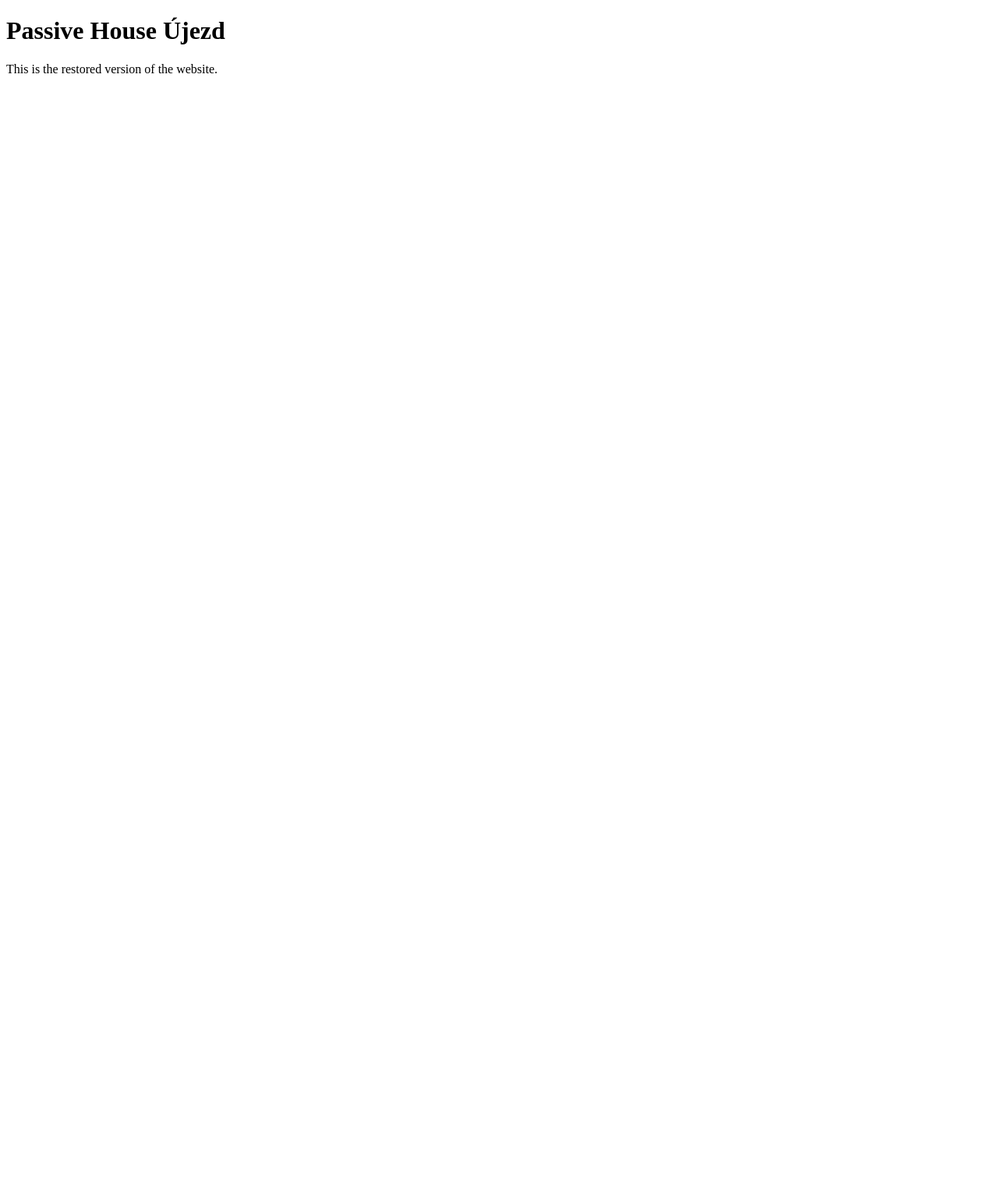
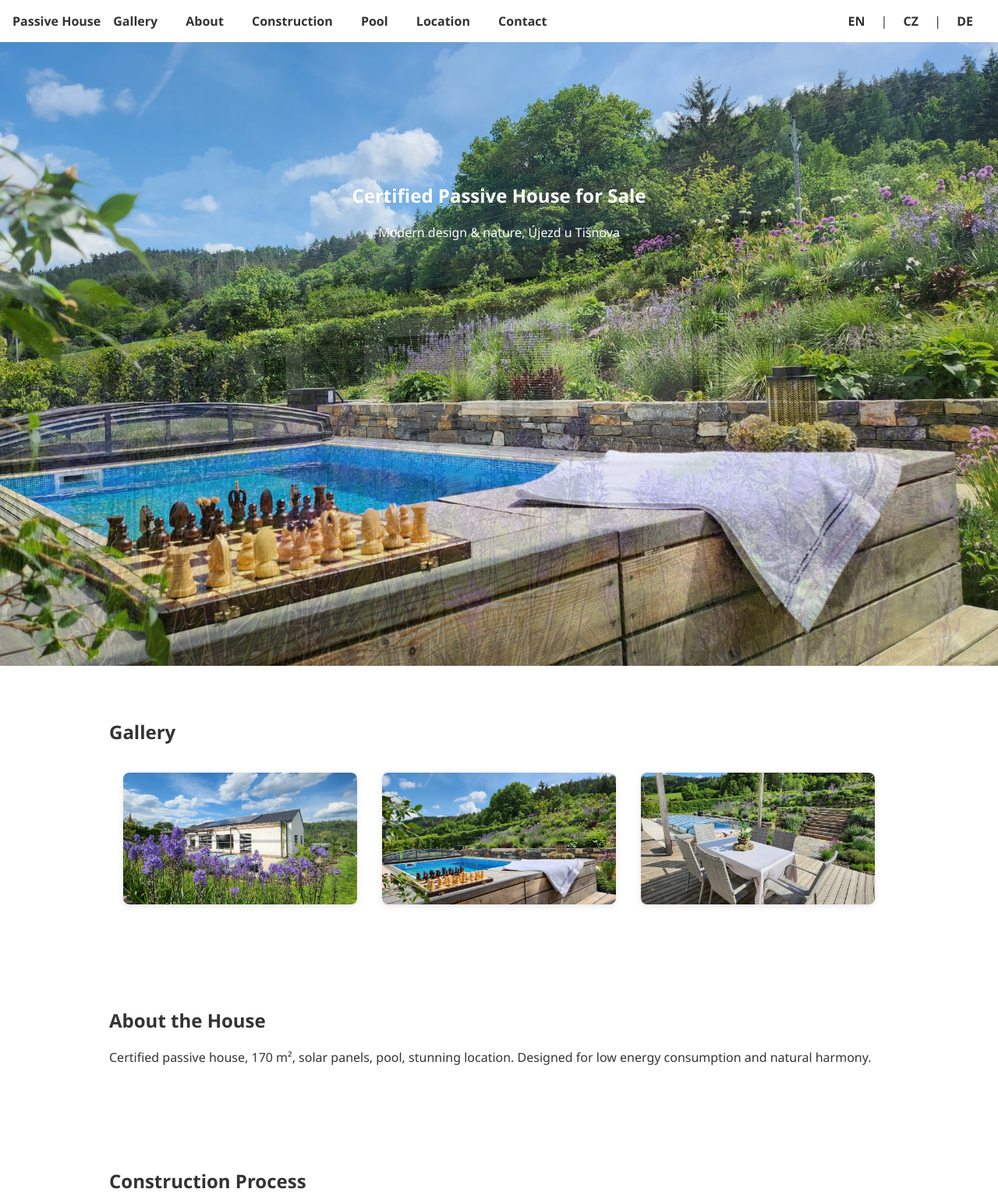
Before and after one commit to MagdalenaKrck/passive-house-ujezd, a plain HTML site: page index.html in a window 1280 px wide. Shown: the top 1534 px of the page at 78% size. Before the commit the page ends 800 px from the top, so only its background shows below. Drawn offline with Linux system fonts and the light colour scheme.

Commit message:
Add files via upload

```diff
--- a/index.html
+++ b/index.html
@@ -1,13 +1,176 @@
-
 <!DOCTYPE html>
 <html lang="en">
 <head>
   <meta charset="UTF-8" />
   <meta name="viewport" content="width=device-width, initial-scale=1.0" />
   <title>Passive House Újezd</title>
+  <style>
+    body {
+      margin: 0;
+      font-family: 'Segoe UI', sans-serif;
+      color: #333;
+    }
+    header {
+      position: relative;
+      height: 100vh;
+      overflow: hidden;
+    }
+    header .background {
+      position: absolute;
+      width: 100%;
+      height: 100%;
+      background-size: cover;
+      background-position: center;
+      animation: slideshow 30s infinite;
+      z-index: -1;
+    }
+    @keyframes slideshow {
+      0% { background-image: url('placeholder1.jpg'); }
+      33% { background-image: url('placeholder2.jpg'); }
+      66% { background-image: url('placeholder3.jpg'); }
+    }
+    nav {
+      background-color: #ffffffcc;
+      backdrop-filter: blur(6px);
+      padding: 1rem;
+      display: flex;
+      justify-content: space-between;
+      align-items: center;
+      position: sticky;
+      top: 0;
+      z-index: 999;
+    }
+    nav a {
+      margin: 0 1rem;
+      text-decoration: none;
+      color: #333;
+      font-weight: bold;
+    }
+    .lang-switch {
+      margin-left: auto;
+    }
+    section {
+      padding: 3rem 1rem;
+      max-width: 1000px;
+      margin: auto;
+    }
+    .gallery {
+      display: flex;
+      flex-wrap: wrap;
+      justify-content: center;
+    }
+    .gallery img {
+      width: 100%;
+      max-width: 300px;
+      margin: 1rem;
+      border-radius: 8px;
+      box-shadow: 0 2px 8px rgba(0,0,0,0.1);
+      cursor: pointer;
+      transition: transform 0.2s;
+    }
+    .gallery img:hover {
+      transform: scale(1.05);
+    }
+    footer {
+      background: #f4f4f4;
+      text-align: center;
+      padding: 1rem;
+      margin-top: 3rem;
+    }
+    .price-box {
+      background: #fff3cd;
+      padding: 1rem;
+      text-align: center;
+      margin-top: 3rem;
+      border: 1px solid #ffeeba;
+      border-radius: 6px;
+    }
+  </style>
 </head>
 <body>
-  <h1>Passive House Újezd</h1>
-  <p>This is the restored version of the website.</p>
+  <nav>
+    <div><strong>Passive House</strong></div>
+    <div>
+      <a href="#gallery">Gallery</a>
+      <a href="#about">About</a>
+      <a href="#construction">Construction</a>
+      <a href="#pool">Pool</a>
+      <a href="#location">Location</a>
+      <a href="#contact">Contact</a>
+    </div>
+    <div class="lang-switch">
+      <a href="#" onclick="setLang('en')">EN</a> |
+      <a href="#" onclick="setLang('cz')">CZ</a> |
+      <a href="#" onclick="setLang('de')">DE</a>
+    </div>
+  </nav>
+
+  <header>
+    <div class="background"></div>
+    <section style="color: white; text-align: center; padding-top: 20vh;">
+      <h1>Certified Passive House for Sale</h1>
+      <p>Modern design & nature, Újezd u Tišnova</p>
+    </section>
+  </header>
+
+  <section id="gallery">
+    <h2>Gallery</h2>
+    <div class="gallery">
+      <img src="placeholder1.jpg" alt="House front" onclick="openImage(this.src)" />
+      <img src="placeholder2.jpg" alt="Terrace" onclick="openImage(this.src)" />
+      <img src="placeholder3.jpg" alt="Garden" onclick="openImage(this.src)" />
+    </div>
+  </section>
+
+  <section id="about">
+    <h2>About the House</h2>
+    <p>Certified passive house, 170 m², solar panels, pool, stunning location. Designed for low energy consumption and natural harmony.</p>
+  </section>
+
+  <section id="construction">
+    <h2>Construction Process</h2>
+    <div class="gallery">
+      <img src="construction1.jpg" alt="Construction 1" onclick="openImage(this.src)" />
+      <img src="construction2.jpg" alt="Construction 2" onclick="openImage(this.src)" />
+    </div>
+  </section>
+
+  <section id="pool">
+    <h2>Pool Construction</h2>
+    <div class="gallery">
+      <img src="pool1.jpg" alt="Pool 1" onclick="openImage(this.src)" />
+      <img src="pool2.jpg" alt="Pool 2" onclick="openImage(this.src)" />
+    </div>
+  </section>
+
+  <section id="location">
+    <h2>Location</h2>
+    <p>Újezd u Tišnova, 20 km from Brno, CZ</p>
+    <iframe src="https://www.google.com/maps?q=Újezd+u+Tišnova+52&output=embed" width="100%" height="300" style="border:0;" allowfullscreen loading="lazy"></iframe>
+  </section>
+
+  <section class="price-box">
+    <h3>Price: 24.9 mil CZK (~999,000 €)</h3>
+  </section>
+
+  <section id="contact">
+    <h2>Contact</h2>
+    <p>Email: <a href="mailto:magdalena.kreckova@gmail.com">magdalena.kreckova@gmail.com</a></p>
+    <p>We speak Czech & English. Viewings in person or online.</p>
+  </section>
+
+  <footer>
+    &copy; 2025 Passive House Újezd
+  </footer>
+
+  <script>
+    function openImage(src) {
+      const imgWindow = window.open('', '_blank');
+      imgWindow.document.write('<img src="' + src + '" style="width:100%">');
+    }
+    function setLang(lang) {
+      alert("Language switching not implemented yet. You selected: " + lang);
+    }
+  </script>
 </body>
 </html>
```
